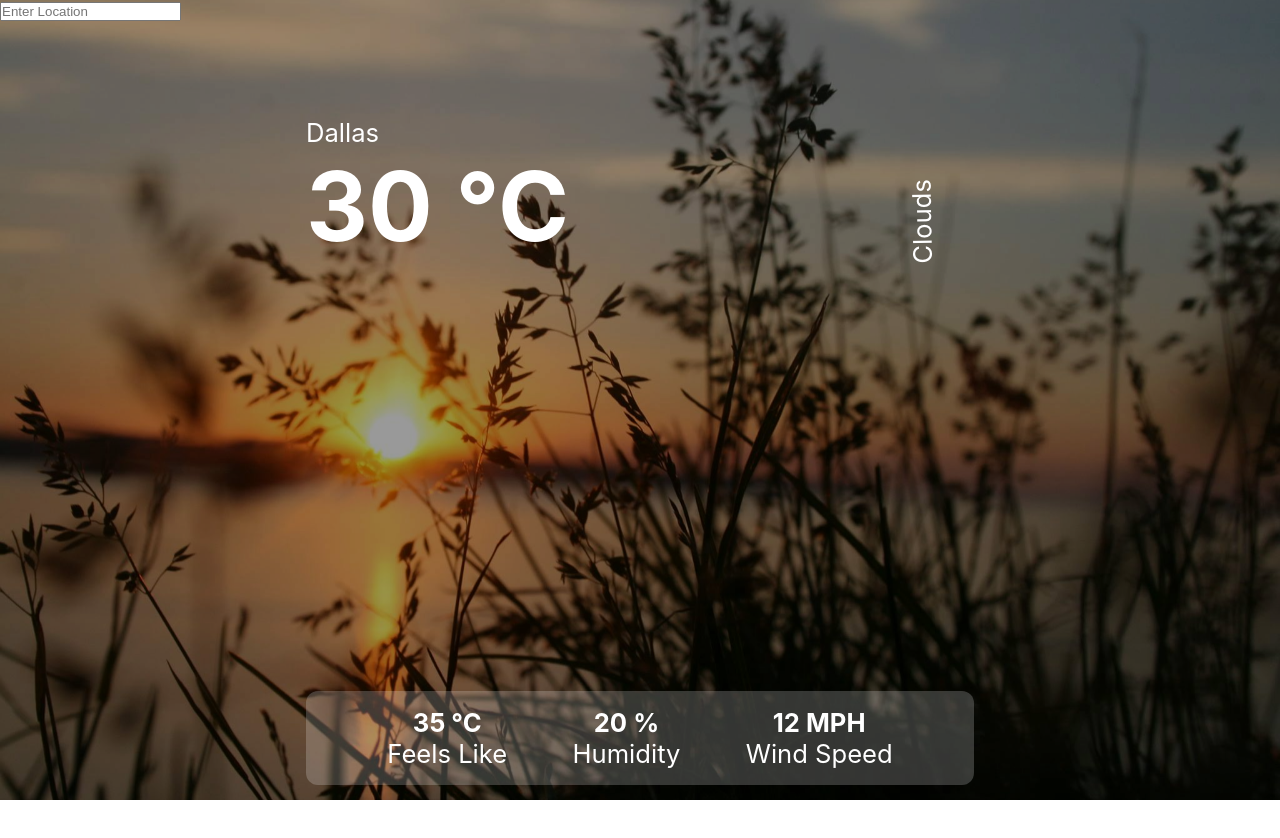
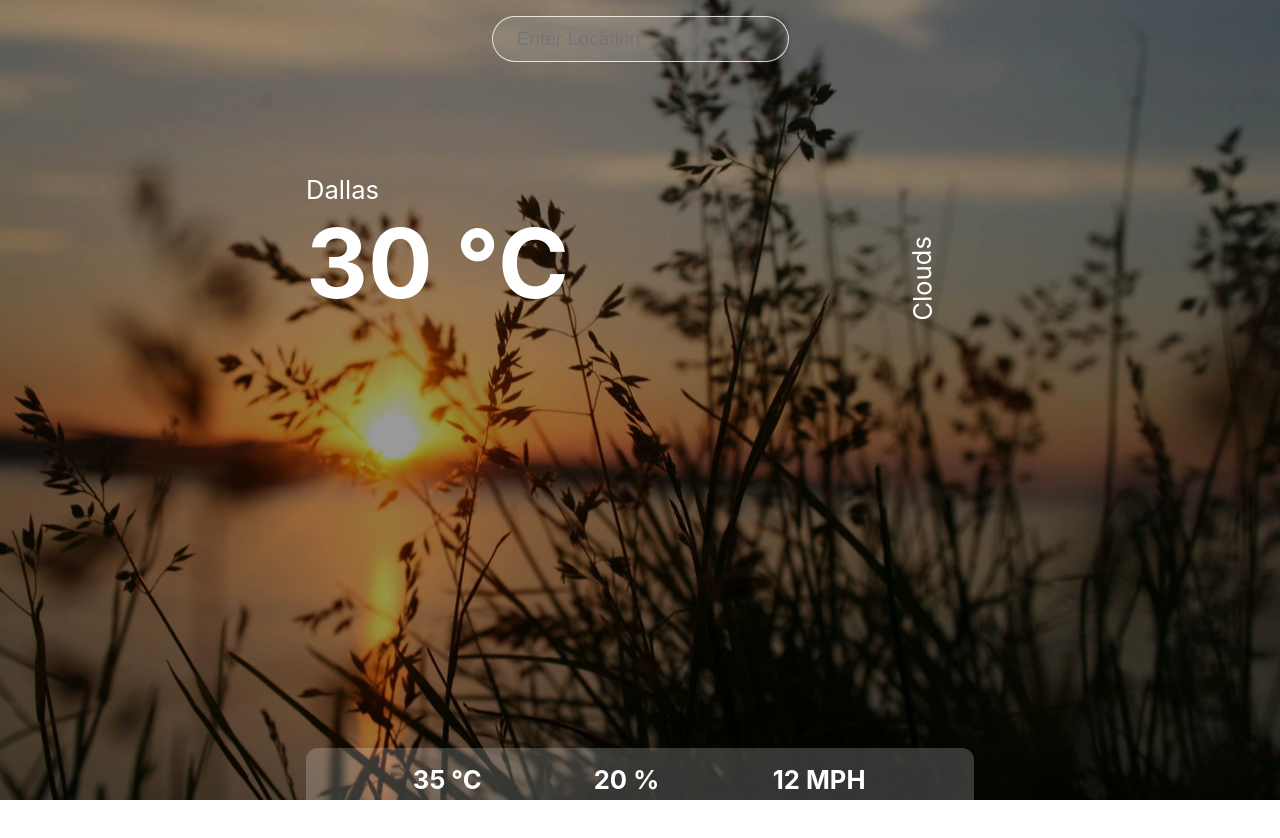
Before and after one commit to AleksandrKompanetc/react-weather-app, a React (Create React App) app: page / in a window 1280 px wide. Shown: the top 838 px of the page. Before the commit the page ends 801 px from the top, so only its background shows below. Built offline with nearby package versions, Linux system fonts and the light colour scheme; the HTML template or start-up script is replaced by a standard one.

Commit message:
added styles for search input

```diff
--- a/src/index.css
+++ b/src/index.css
@@ -38,6 +38,19 @@
   top: 0;
   left: 0;
   z-index: -1;
+}
+
+.app .search {
+  text-align: center;
+  padding: 1rem;
+}
+
+.app input {
+  padding: .7rem 1.5rem;
+  font-size: 1.2rem;
+  border-radius: 25px;
+  border: 1px solid rgba(255, 255, 255, 0.8);
+  background: rgba(255, 255, 255, 0.1);
 }
 
 .container {
```
